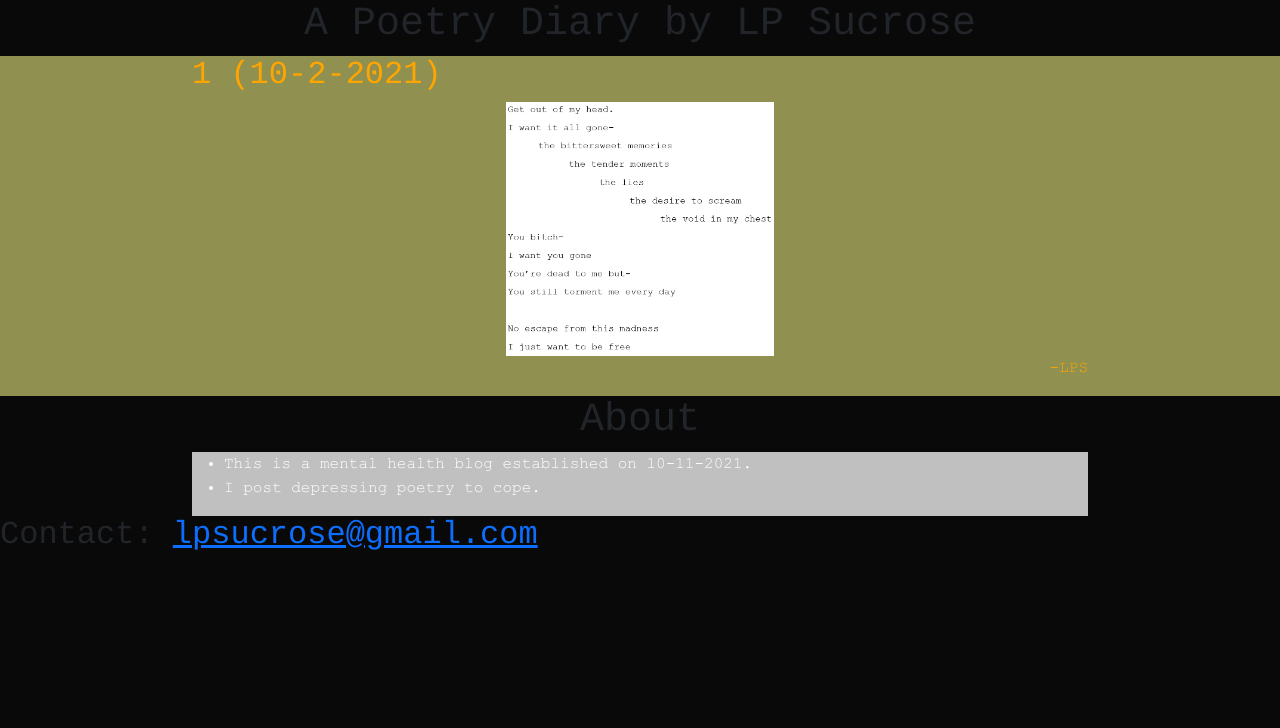
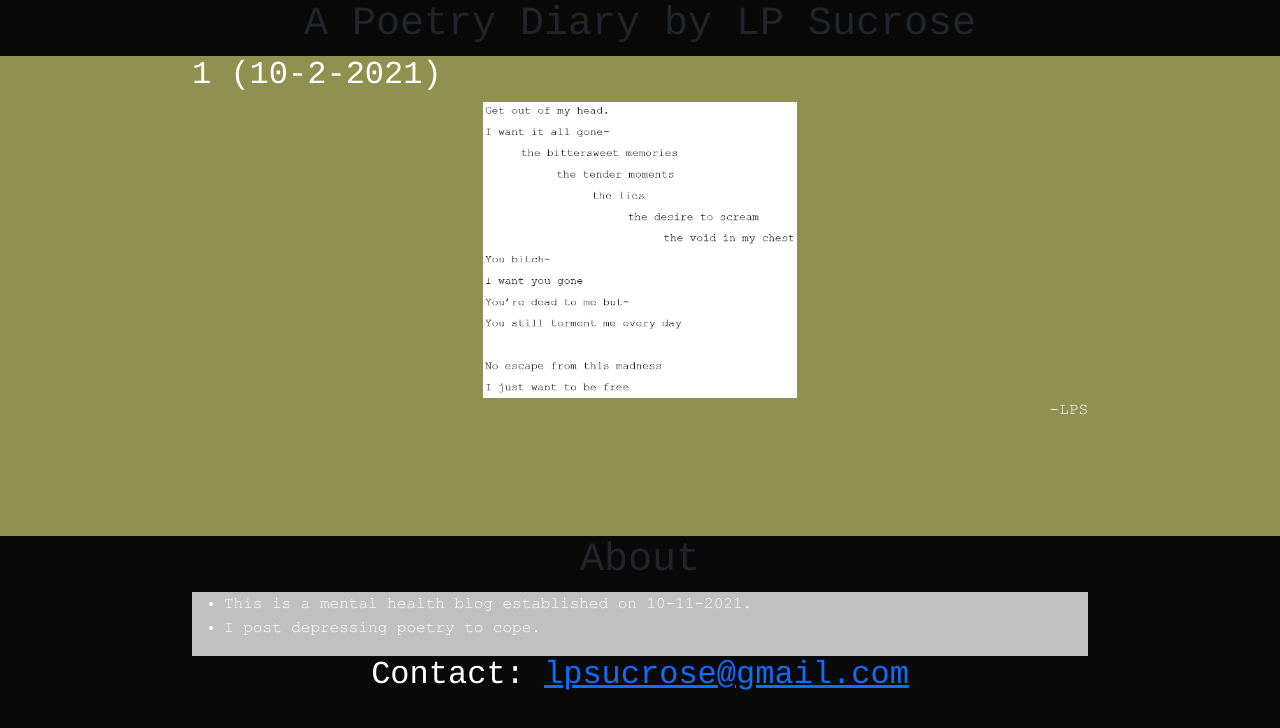
Before and after one commit to lpsucrose/lpsucrose.github.io, a plain HTML site: page index.html in a window 1280 px wide. Drawn offline with nearby package versions, Linux system fonts and the light colour scheme.

Commit message:
Update index.html

```diff
--- a/index.html
+++ b/index.html
@@ -12,10 +12,9 @@
           margin-left: auto;
           margin-right: auto;
           width: 70%;
-          color: orange;
       }
       .container1{
-          height: auto;
+          height: 60%;
           width: auto;
           overflow-y: scroll;
           background-color: #909050;
@@ -34,7 +33,7 @@
           text-align: right;
       }
       img {
-          width: 30%;
+          width: 35%;
           height: auto;
           display: block;
           margin-left: auto;
@@ -58,6 +57,6 @@
         <li>I post depressing poetry to cope.</li>
       </ul>
     </div>
-    <h2>Contact: <a href="mailto:lpsucrose@gmail.com">lpsucrose@gmail.com</a></h2>
+    <h2 style="text-align: center; color: white;">Contact: <a href="mailto:lpsucrose@gmail.com">lpsucrose@gmail.com</a></h2>
   </body>
 </html>
```
